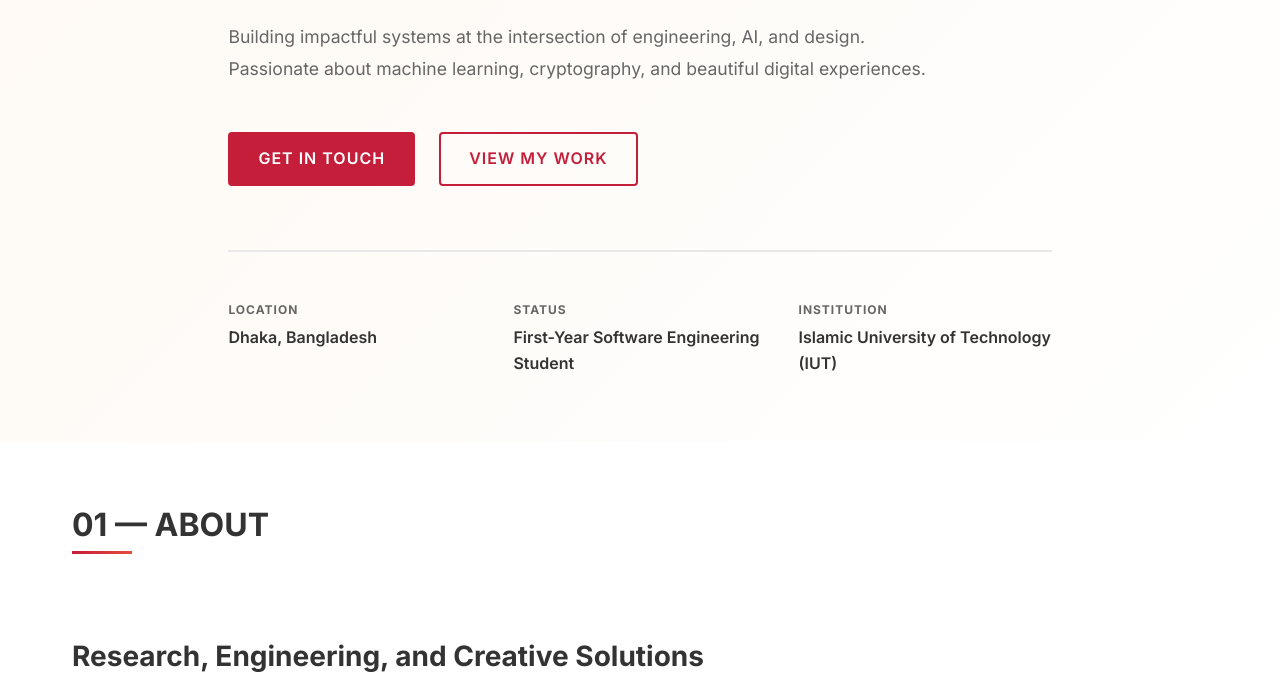
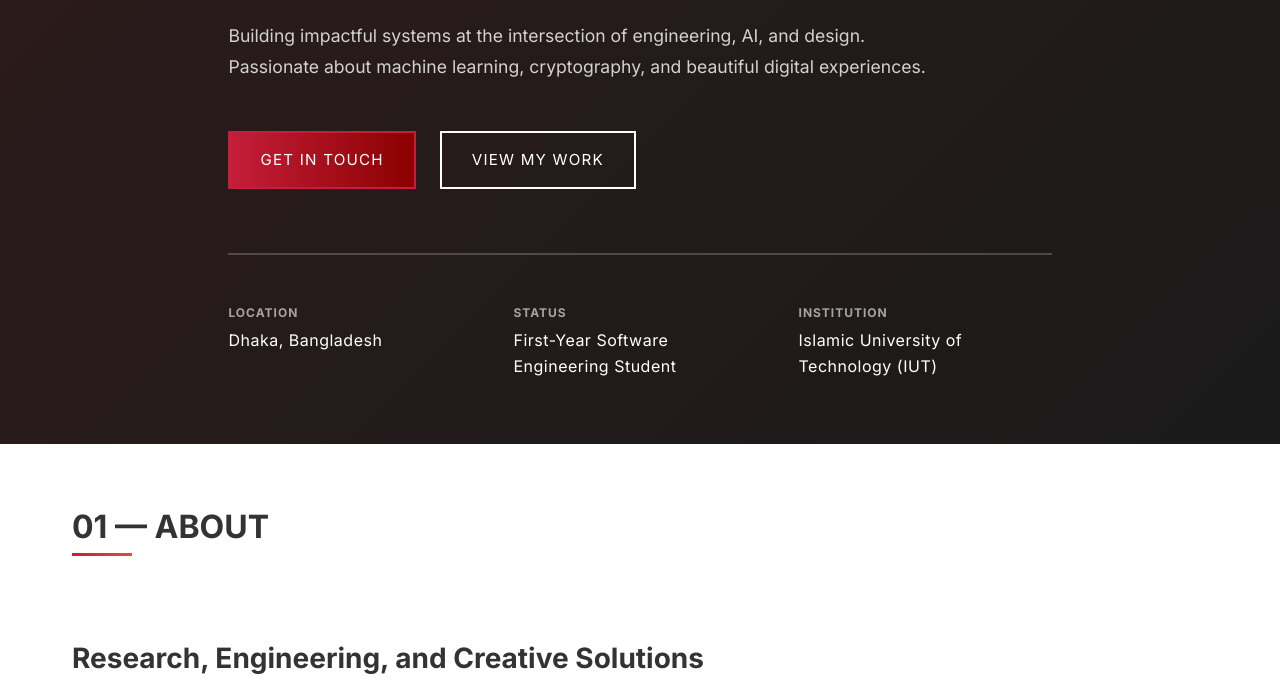
Before and after one commit to xenonono36-ctrl/Portfolio, a plain HTML site: page index.html in a window 1280 px wide. Shown: the part 268-963 px from the top of the page. Drawn offline with Linux system fonts and the light colour scheme.

Commit message:
Update buttons and hero section to match iphyc.org design with gradient effects

```diff
--- a/styles.css
+++ b/styles.css
@@ -213,7 +213,7 @@ a:hover {
    =========================== */
 
 .hero {
-    background: linear-gradient(135deg, var(--cream) 0%, var(--white) 100%);
+    background: linear-gradient(135deg, #2d1b1b 0%, #1a1a1a 100%);
     padding: var(--spacing-2xl) 0;
     min-height: 80vh;
     display: flex;
@@ -230,21 +230,22 @@ a:hover {
 .hero-title {
     font-size: 4rem;
     font-weight: 700;
-    color: var(--text-dark);
+    color: var(--white);
     margin-bottom: var(--spacing-sm);
     line-height: 1.1;
 }
 
 .hero-subtitle {
     font-size: 1.5rem;
-    color: var(--primary-red);
-    font-weight: 600;
+    color: var(--cream);
+    font-weight: 400;
     margin-bottom: var(--spacing-md);
+    letter-spacing: 0.8px;
 }
 
 .hero-description {
     font-size: 1.1rem;
-    color: var(--text-light);
+    color: rgba(255, 255, 255, 0.8);
     line-height: 1.8;
     max-width: 700px;
     margin-bottom: var(--spacing-xl);
@@ -257,45 +258,78 @@ a:hover {
     flex-wrap: wrap;
 }
 
+.hero-cta .btn-secondary {
+    background: transparent;
+    color: var(--white);
+    border-color: var(--white);
+}
+
+.hero-cta .btn-secondary::before {
+    background: linear-gradient(to right, var(--primary-red), var(--dark-red));
+}
+
+.hero-cta .btn-secondary:hover::before {
+    opacity: 1;
+}
+
 /* ===========================
    BUTTONS
    =========================== */
 
 .btn {
     display: inline-block;
-    padding: 12px 28px;
-    font-size: 1rem;
-    font-weight: 600;
+    padding: 15px 30px;
+    font-size: 0.95rem;
+    font-weight: 400;
     text-transform: uppercase;
-    letter-spacing: 1px;
-    border-radius: 4px;
-    transition: var(--transition);
+    letter-spacing: 1.2px;
+    border-radius: 0;
+    transition: all 0.3s ease;
     cursor: pointer;
-    border: 2px solid transparent;
+    border: 2px solid;
+    position: relative;
+    overflow: hidden;
+}
+
+.btn::before {
+    content: '';
+    position: absolute;
+    top: 0;
+    left: 0;
+    right: 0;
+    bottom: 0;
+    background: linear-gradient(to right, var(--dark-red), var(--primary-red));
+    opacity: 0;
+    transition: opacity 0.3s ease;
+    z-index: -1;
 }
 
 .btn-primary {
-    background-color: var(--primary-red);
+    background: linear-gradient(to right, var(--primary-red), var(--dark-red));
     color: var(--white);
     border-color: var(--primary-red);
 }
 
-.btn-primary:hover {
-    background-color: var(--dark-red);
-    transform: translateY(-2px);
-    box-shadow: 0 8px 16px rgba(196, 30, 58, 0.3);
+.btn-primary::before {
+    background: linear-gradient(to right, var(--dark-red), var(--primary-red));
+}
+
+.btn-primary:hover::before {
+    opacity: 1;
 }
 
 .btn-secondary {
-    background-color: transparent;
-    color: var(--primary-red);
-    border-color: var(--primary-red);
+    background: linear-gradient(to right, rgba(196, 30, 58, 0.1), rgba(139, 0, 0, 0.1));
+    color: var(--white);
+    border-color: var(--white);
 }
 
-.btn-secondary:hover {
-    background-color: var(--primary-red);
-    color: var(--white);
-    transform: translateY(-2px);
+.btn-secondary::before {
+    background: linear-gradient(to right, var(--primary-red), var(--dark-red));
+}
+
+.btn-secondary:hover::before {
+    opacity: 1;
 }
 
 /* ===========================
@@ -308,7 +342,7 @@ a:hover {
     gap: var(--spacing-lg);
     margin-top: var(--spacing-xl);
     padding-top: var(--spacing-xl);
-    border-top: 2px solid var(--border-light);
+    border-top: 2px solid rgba(255, 255, 255, 0.2);
 }
 
 .info-item {
@@ -320,15 +354,16 @@ a:hover {
 .info-label {
     font-size: 0.75rem;
     font-weight: 700;
-    color: var(--text-light);
+    color: rgba(255, 255, 255, 0.6);
     text-transform: uppercase;
     letter-spacing: 1px;
 }
 
 .info-value {
     font-size: 1rem;
-    color: var(--text-dark);
-    font-weight: 600;
+    color: var(--white);
+    font-weight: 400;
+    letter-spacing: 0.5px;
 }
 
 /* ===========================
```
